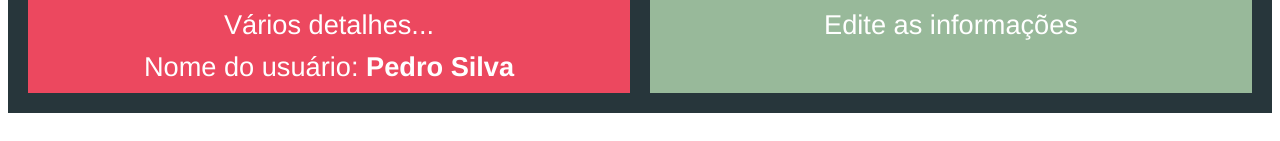
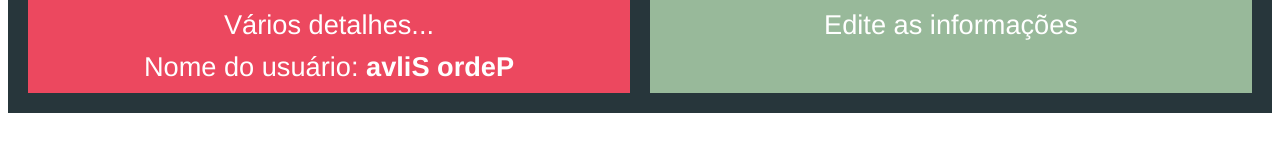
Before and after one commit to rafaeldtx/vuejs_introduction, a Vue app in the folder components/comunicacao/: page / in a window 1280 px wide. Shown: the part 367-508 px from the top of the page. Built offline with nearby package versions, Linux system fonts and the light colour scheme.

Commit message:
using props in child component

```diff
--- a/components/comunicacao/src/components/UsuarioInfo.vue
+++ b/components/comunicacao/src/components/UsuarioInfo.vue
@@ -2,13 +2,18 @@
     <div class="componente">
         <h2>As Informações de Usuário</h2>
         <p>Vários detalhes...</p>
-        <p>Nome do usuário: <strong>{{ name }}</strong></p>
+        <p>Nome do usuário: <strong>{{ inverterName() }}</strong></p>
     </div>
 </template>
 
 <script>
 export default {
-    props: ['name']
+    props: ['name'],
+    methods: {
+        inverterName() {
+            return this.name.split('').reverse().join('')
+        }
+    }
 }
 </script>
 
```
